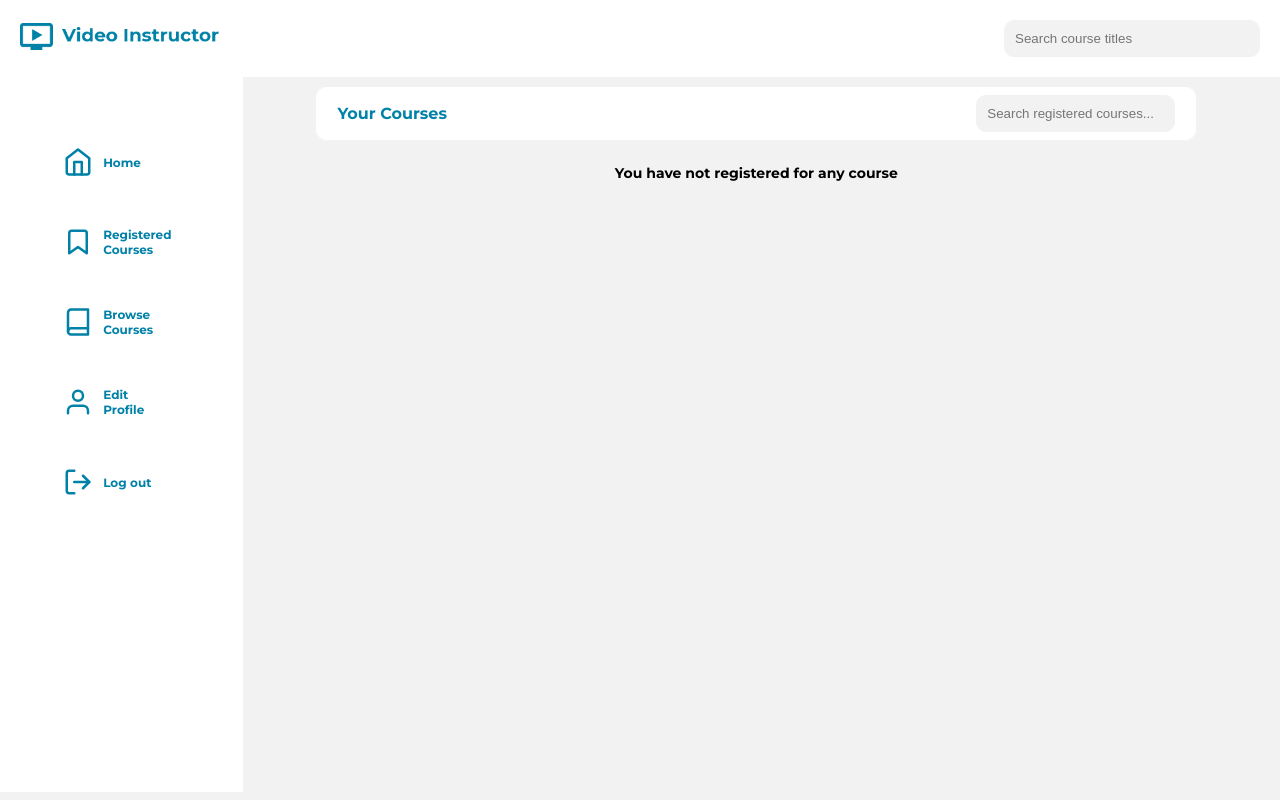
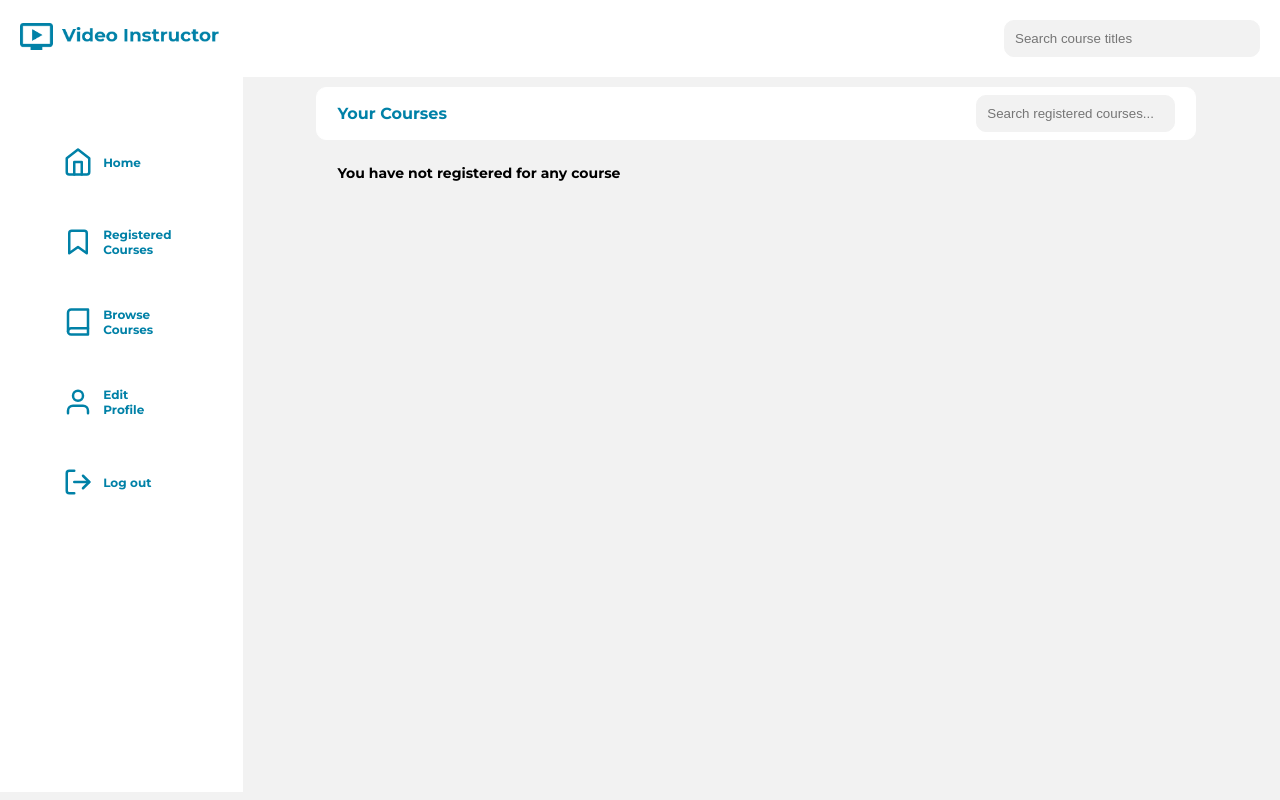
Before and after one commit to g90tony/Video-Instructor, a Django app: page /courses/registered in a window 1280 px wide. Run offline with Django 3.2, Linux system fonts and the light colour scheme; the visitor is signed in with stand-in values (Sample User, id 1); data that the repository does not hold is empty; some libraries are stand-ins or nearby versions.

Commit message:
minor sprinkle

```diff
--- a/courses/templates/register_courses.html
+++ b/courses/templates/register_courses.html
@@ -28,8 +28,8 @@
   </div>
 </div>
 
-<div class="row-center-flexible width-80 margin-x-auto height-auto">
-  {% if registered %} {% for item in registered %}
+{% if registered %} {% for item in registered %}
+<div class="row-start-flexible width-80 margin-x-auto height-auto">
   <div class="registered-card-lg height-100 white-background white-border">
     <div class="row-center-static width-100 margin-none">
       <img src="{{item.course.thumbnail.url}}" alt="" />
@@ -78,10 +78,12 @@
   </div>
 
   {% endfor %} {% else %}
-  <div class="row-static-center w-100">
-    <p class="secondary-text-text-center body-md-bold width-100">
-      You have not registered for any course
-    </p>
+  <div class="row-start-flexible width-80 margin-x-auto height-auto">
+    <div class="row-static-center w-100">
+      <p class="secondary-text-text-center body-md-bold width-100">
+        You have not registered for any course
+      </p>
+    </div>
   </div>
   {% endif %}
 </div>
```
